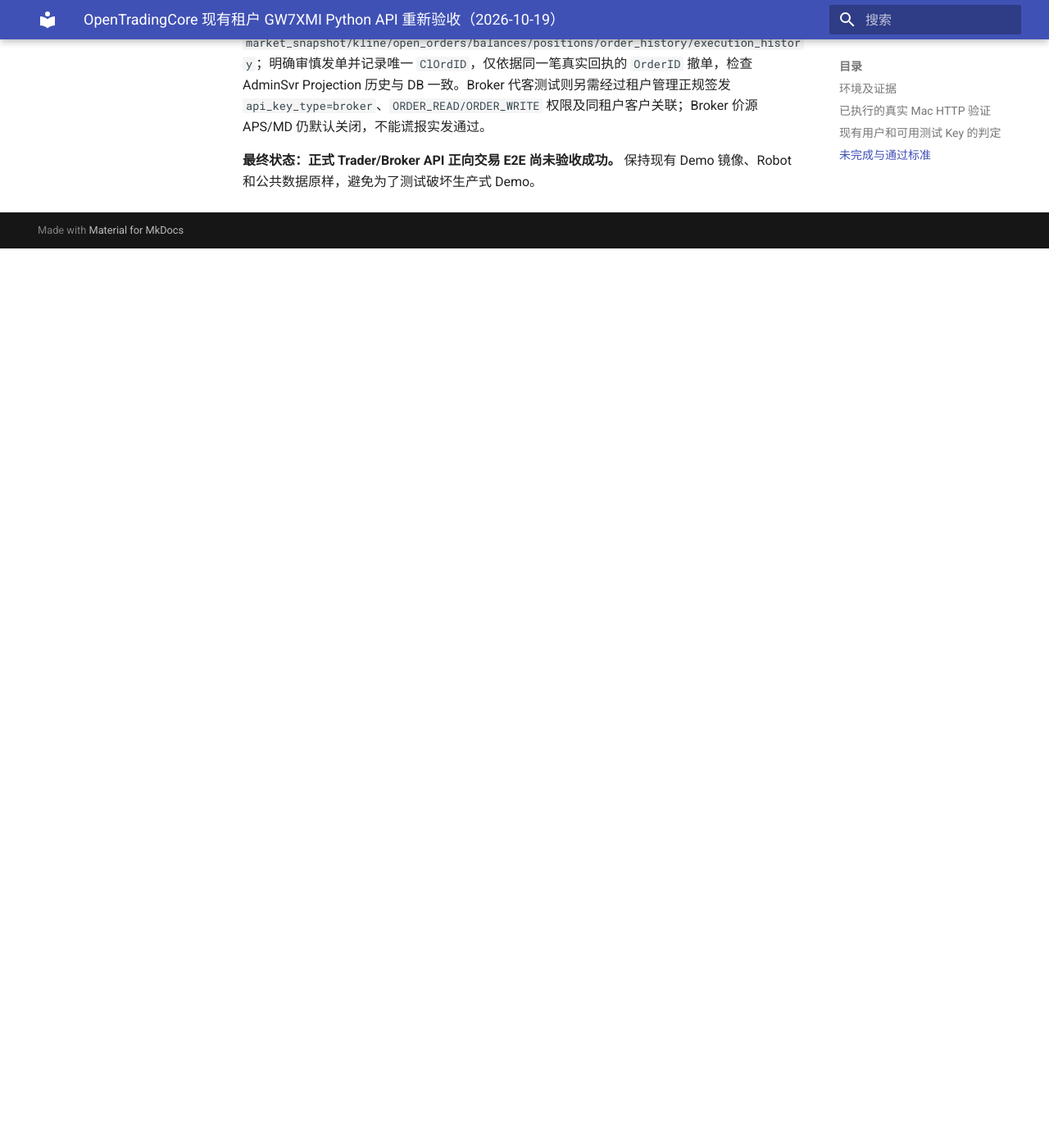
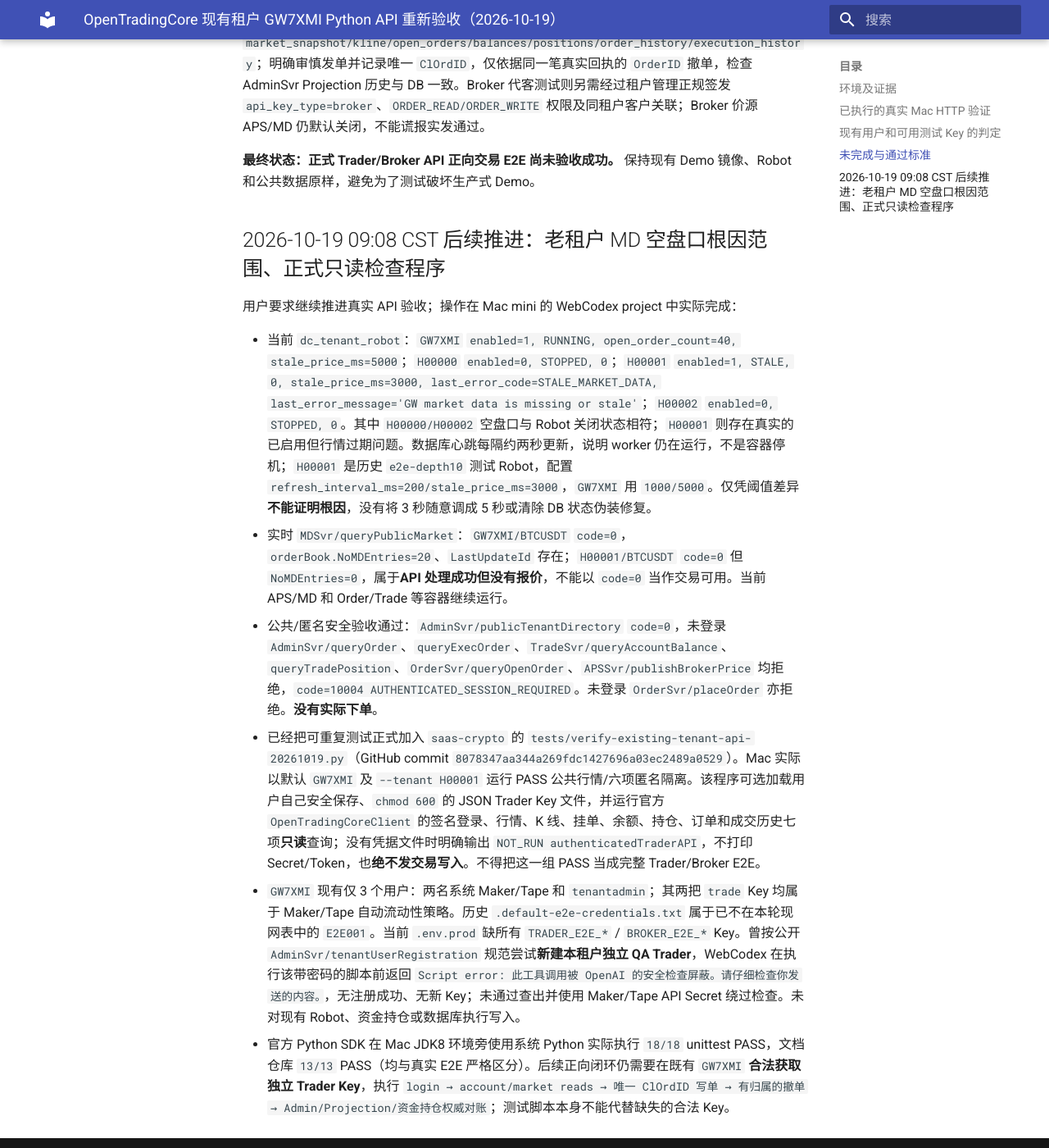
Before and after one commit to bliplink/dc-quant-deploy, an MkDocs documentation site: the page built from docs/API_GW7XMI_REAL_E2E_RECHECK_20261019.zh-CN.md, in a window 1280 px wide and 1400 px high, scrolled down 2370 px. Shown: the whole window at 82% size. Built offline with MkDocs 1.6.1 and Material for MkDocs 9.7.7, drawn with Linux system fonts in a browser that asks for light colours; before the commit the page ends 2673 px from its top, so only the background shows below that.

Commit message:
docs(api): record live robot stale tenant, market samples and repeatable readonly Python canary [skip ci]

```diff
--- a/docs/API_GW7XMI_REAL_E2E_RECHECK_20261019.zh-CN.md
+++ b/docs/API_GW7XMI_REAL_E2E_RECHECK_20261019.zh-CN.md
@@ -39,3 +39,15 @@
 正式 E2E 仍需要在 **自有现有租户 `GW7XMI`** 通过正规 Trade Web 创建一位 QA 交易员，在“个人设置 → API Keys”签发 Trader Key，保存密钥在 Mac 私有位置（不发送聊天、不写 GitHub），并进行真实 `OpenTradingCoreClient.login(mode='trader')`、`market_snapshot/kline/open_orders/balances/positions/order_history/execution_history`；明确审慎发单并记录唯一 `ClOrdID`，仅依据同一笔真实回执的 `OrderID` 撤单，检查 AdminSvr Projection 历史与 DB 一致。Broker 代客测试则另需经过租户管理正规签发 `api_key_type=broker`、`ORDER_READ/ORDER_WRITE` 权限及同租户客户关联；Broker 价源 APS/MD 仍默认关闭，不能谎报实发通过。
 
 **最终状态：正式 Trader/Broker API 正向交易 E2E 尚未验收成功。** 保持现有 Demo 镜像、Robot 和公共数据原样，避免为了测试破坏生产式 Demo。
+
+
+## 2026-10-19 09:08 CST 后续推进：老租户 MD 空盘口根因范围、正式只读检查程序
+
+用户要求继续推进真实 API 验收；操作在 Mac mini 的 WebCodex project 中实际完成：
+
+- 当前 `dc_tenant_robot`：`GW7XMI` `enabled=1, RUNNING, open_order_count=40, stale_price_ms=5000`；`H00000` `enabled=0, STOPPED, 0`；`H00001` `enabled=1, STALE, 0, stale_price_ms=3000, last_error_code=STALE_MARKET_DATA, last_error_message='GW market data is missing or stale'`；`H00002` `enabled=0, STOPPED, 0`。其中 `H00000/H00002` 空盘口与 Robot 关闭状态相符；`H00001` 则存在真实的已启用但行情过期问题。数据库心跳每隔约两秒更新，说明 worker 仍在运行，不是容器停机；`H00001` 是历史 `e2e-depth10` 测试 Robot，配置 `refresh_interval_ms=200/stale_price_ms=3000`，`GW7XMI` 用 `1000/5000`。仅凭阈值差异**不能证明根因**，没有将 3 秒随意调成 5 秒或清除 DB 状态伪装修复。
+- 实时 `MDSvr/queryPublicMarket`：`GW7XMI/BTCUSDT` `code=0`，`orderBook.NoMDEntries=20`、`LastUpdateId` 存在；`H00001/BTCUSDT` `code=0` 但 `NoMDEntries=0`，属于**API 处理成功但没有报价**，不能以 `code=0` 当作交易可用。当前 APS/MD 和 Order/Trade 等容器继续运行。
+- 公共/匿名安全验收通过：`AdminSvr/publicTenantDirectory` `code=0`，未登录 `AdminSvr/queryOrder`、`queryExecOrder`、`TradeSvr/queryAccountBalance`、`queryTradePosition`、`OrderSvr/queryOpenOrder`、`APSSvr/publishBrokerPrice` 均拒绝，`code=10004 AUTHENTICATED_SESSION_REQUIRED`。未登录 `OrderSvr/placeOrder` 亦拒绝。**没有实际下单**。
+- 已经把可重复测试正式加入 `saas-crypto` 的 `tests/verify-existing-tenant-api-20261019.py`（GitHub commit `8078347aa344a269fdc1427696a03ec2489a0529`）。Mac 实际以默认 `GW7XMI` 及 `--tenant H00001` 运行 PASS 公共行情/六项匿名隔离。该程序可选加载用户自己安全保存、`chmod 600` 的 JSON Trader Key 文件，并运行官方 `OpenTradingCoreClient` 的签名登录、行情、K 线、挂单、余额、持仓、订单和成交历史七项**只读**查询；没有凭据文件时明确输出 `NOT_RUN authenticatedTraderAPI`，不打印 Secret/Token，也**绝不发交易写入**。不得把这一组 PASS 当成完整 Trader/Broker E2E。
+- `GW7XMI` 现有仅 3 个用户：两名系统 Maker/Tape 和 `tenantadmin`；其两把 `trade` Key 均属于 Maker/Tape 自动流动性策略。历史 `.default-e2e-credentials.txt` 属于已不在本轮现网表中的 `E2E001`。当前 `.env.prod` 缺所有 `TRADER_E2E_*` / `BROKER_E2E_*` Key。曾按公开 `AdminSvr/tenantUserRegistration` 规范尝试**新建本租户独立 QA Trader**，WebCodex 在执行该带密码的脚本前返回 `Script error: 此工具调用被 OpenAI 的安全检查屏蔽。请仔细检查你发送的内容。`，无注册成功、无新 Key；未通过查出并使用 Maker/Tape API Secret 绕过检查。未对现有 Robot、资金持仓或数据库执行写入。
+- 官方 Python SDK 在 Mac JDK8 环境旁使用系统 Python 实际执行 `18/18` unittest PASS，文档仓库 `13/13` PASS（均与真实 E2E 严格区分）。后续正向闭环仍需要在既有 `GW7XMI` **合法获取独立 Trader Key**，执行 `login → account/market reads → 唯一 ClOrdID 写单 → 有归属的撤单 → Admin/Projection/资金持仓权威对账`；测试脚本本身不能代替缺失的合法 Key。
```
